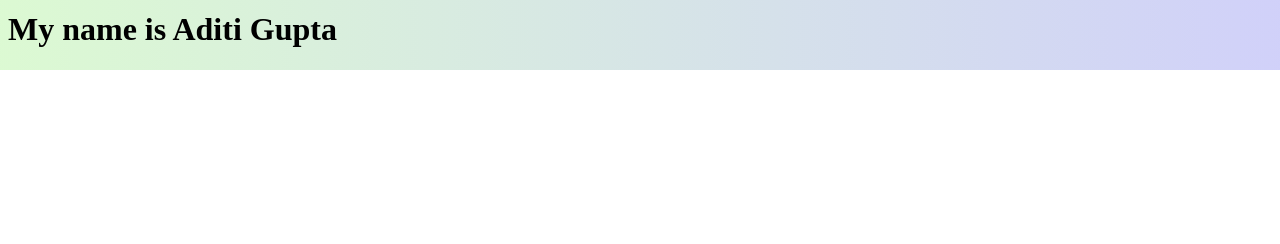
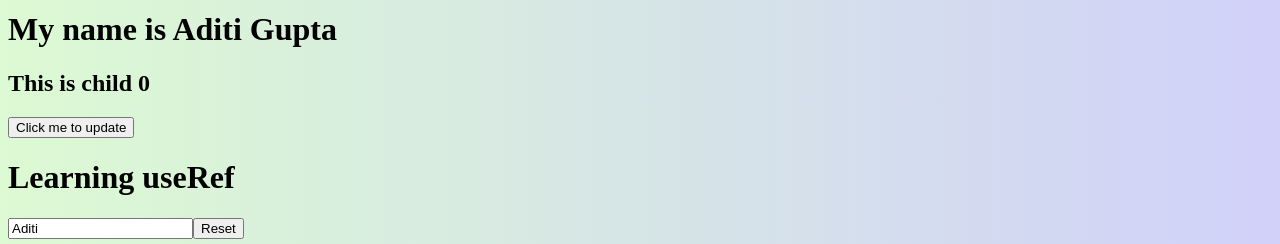
Before and after one commit to Gaditi12/React-work, a React (Create React App) app: page / in a window 1280 px wide. Shown: the part 3459-3703 px from the top of the page. Before the commit the page ends 3529 px from the top, so only its background shows below. Built offline with nearby package versions, Linux system fonts and the light colour scheme; no server answers.

Commit message:
dom manipulation using useRef

```diff
--- a/src/App.js
+++ b/src/App.js
@@ -68,6 +68,7 @@ function App() {
       <Image />
       <DisplayData />
       <Condition />
+
       <Comment photo={comment.author} text={comment.text} />
       <div>
         <h2>One-piece Anime Character</h2>
--- /dev/null
+++ b/src/Demo.js
@@ -0,0 +1,22 @@
+import React, { useState } from "react";
+
+export default function Demo() {
+  const [count, setCount] = useState(0);
+  const updateMyCount = (num) => {
+    setCount(num);
+  };
+
+  return <ChildA count={count} updateit={updateMyCount} />;
+}
+
+function ChildA(props) {
+  const updateMyCount = () => {
+    console.log(props.updateit(props.count + 1));
+  };
+  return (
+    <>
+      <h2>This is child {props.count}</h2>
+      <button onClick={updateMyCount}>Click me to update</button>
+    </>
+  );
+}
--- /dev/null
+++ b/src/UseRef.js
@@ -0,0 +1,62 @@
+import React, { useRef, useState } from "react";
+
+export default function UseRef() {
+  const refEle = useRef("");
+  const [name, setName] = useState("Aditi");
+  console.log(refEle);
+  function handleReset() {
+    setName("");
+    refEle.current.focus();
+  }
+  return (
+    <>
+      <h1>Learning useRef</h1>
+      <input
+        ref={refEle}
+        type="text"
+        value={name}
+        onChange={(e) => setName(e.target.value)}
+      />
+      <button onClick={handleReset}>Reset</button>
+    </>
+  );
+}
+
+// import { useState, useRef } from 'react';
+
+// export default function Stopwatch() {
+//   const [startTime, setStartTime] = useState(null);
+//   const [now, setNow] = useState(null);
+//   const intervalRef = useRef(null);
+
+//   function handleStart() {
+//     setStartTime(Date.now());
+//     setNow(Date.now());
+
+//     clearInterval(intervalRef.current);
+//     intervalRef.current = setInterval(() => {
+//       setNow(Date.now());
+//     }, 10);
+//   }
+
+//   function handleStop() {
+//     clearInterval(intervalRef.current);
+//   }
+
+//   let secondsPassed = 0;
+//   if (startTime != null && now != null) {
+//     secondsPassed = (now - startTime) / 1000;
+//   }
+
+//   return (
+//     <>
+//       <h1>Time passed: {secondsPassed.toFixed(3)}</h1>
+//       <button onClick={handleStart}>
+//         Start
+//       </button>
+//       <button onClick={handleStop}>
+//         Stop
+//       </button>
+//     </>
+//   );
+// }
--- a/src/index.js
+++ b/src/index.js
@@ -2,10 +2,14 @@ import React from "react";
 import ReactDOM from "react-dom/client";
 
 import App from "./App";
+import Demo from "./Demo";
+import UseRef from "./UseRef";
 
 const root = ReactDOM.createRoot(document.getElementById("root"));
 root.render(
   <>
     <App />
+    <Demo />
+    <UseRef />
   </>
 );
```
